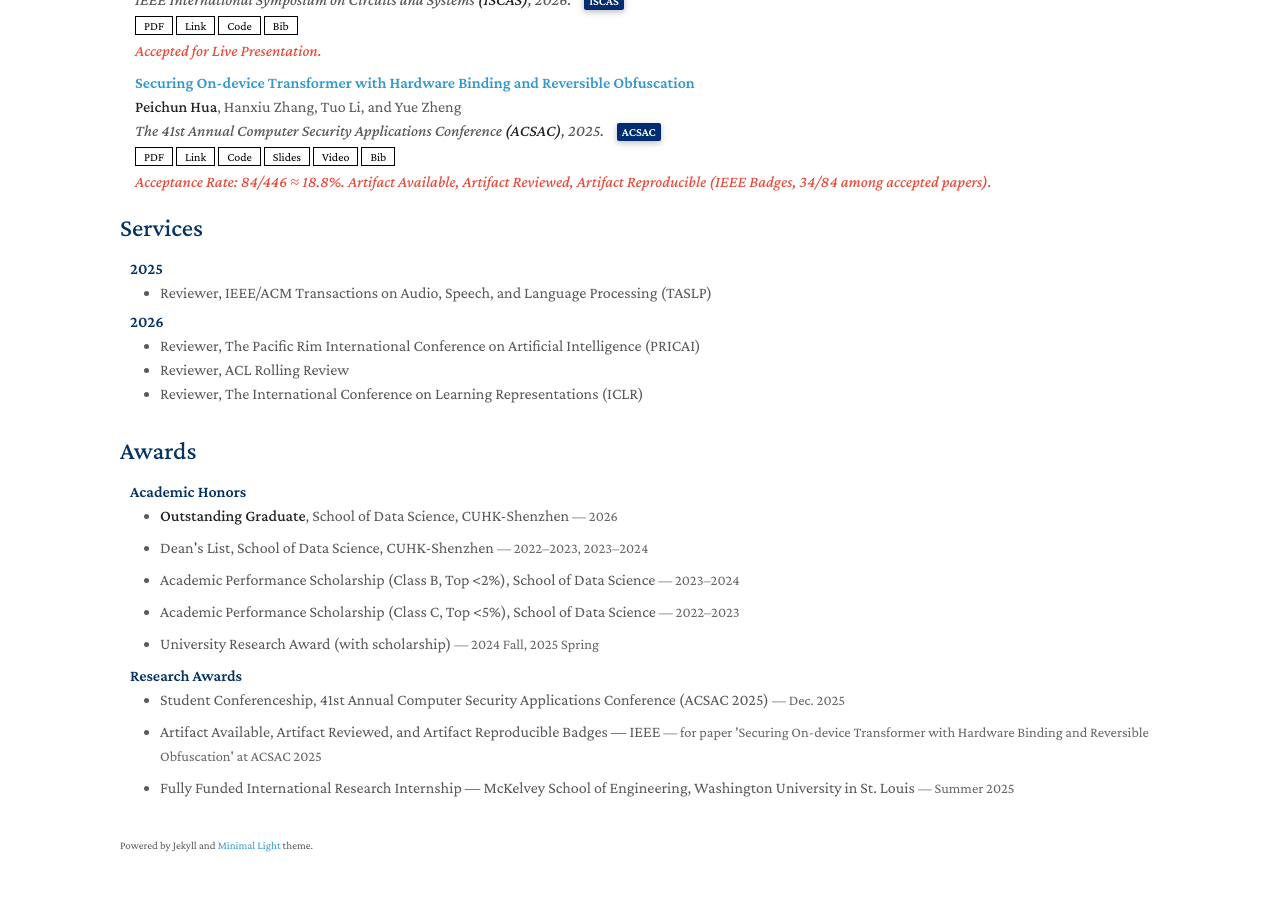
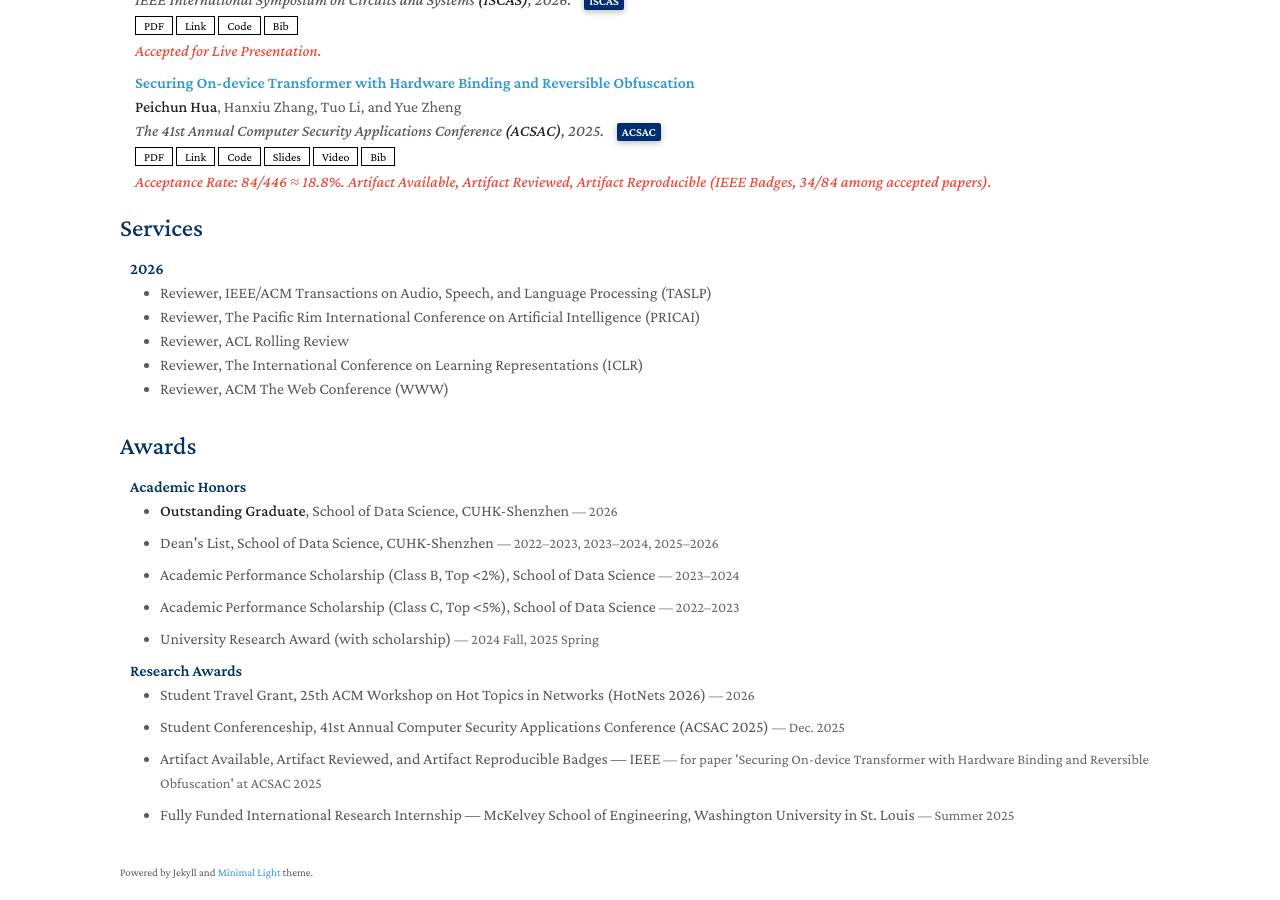
Before and after one commit to sarendis56/sarendis56.github.io, a Jekyll site: the page built from index.md, in a window 1280 px wide and 900 px high, scrolled down 1471 px. Built offline with Jekyll 4.4.1, drawn with Linux system fonts in a browser that asks for light colours; a style sheet for code colours, icons or effects is not loaded.

Commit message:
Update 10.24

```diff
--- a/_data/awards.yml
+++ b/_data/awards.yml
@@ -2,7 +2,7 @@ main:
   - ["Academic Honors",
      [
        {"title": "<strong>Outstanding Graduate</strong>, School of Data Science, CUHK-Shenzhen", "details": "2026"},
-       {"title": "Dean's List, School of Data Science, CUHK-Shenzhen", "details": "2022–2023, 2023–2024"},
+       {"title": "Dean's List, School of Data Science, CUHK-Shenzhen", "details": "2022–2023, 2023–2024, 2025–2026"},
        {"title": "Academic Performance Scholarship (Class B, Top <2%), School of Data Science", "details": "2023–2024"},
        {"title": "Academic Performance Scholarship (Class C, Top <5%), School of Data Science", "details": "2022–2023"},
        {"title": "University Research Award (with scholarship)", "details": "2024 Fall, 2025 Spring"}
@@ -10,6 +10,7 @@ main:
   ]
   - ["Research Awards",
      [
+       {"title": "Student Travel Grant, 25th ACM Workshop on Hot Topics in Networks (HotNets 2026)", "details": "2026"},
        {"title": "Student Conferenceship, 41st Annual Computer Security Applications Conference (ACSAC 2025)", "details": "Dec. 2025", "link": "https://www.acsac.org/2025/submissions/conferenceships/"},
        {"title": "Artifact Available, Artifact Reviewed, and Artifact Reproducible Badges — IEEE", "details": "for paper 'Securing On-device Transformer with Hardware Binding and Reversible Obfuscation' at ACSAC 2025"},
        {"title": "Fully Funded International Research Internship — McKelvey School of Engineering, Washington University in St. Louis", "details": "Summer 2025"}
--- a/_data/services.yml
+++ b/_data/services.yml
@@ -1,13 +1,10 @@
 main:
-  - ["2025",
+  - ["2026",
      [
        {"title": "Reviewer, IEEE/ACM Transactions on Audio, Speech, and Language Processing (TASLP)", "link": "https://ieeexplore.ieee.org/xpl/RecentIssue.jsp?punumber=10376"},
+       {"title": "Reviewer, The Pacific Rim International Conference on Artificial Intelligence (PRICAI)", "link": "https://2026.pricai.org/"},
+       {"title": "Reviewer, ACL Rolling Review", "link": "https://aclrollingreview.org/"},
+       {"title": "Reviewer, The International Conference on Learning Representations (ICLR)", "link": "https://iclr.cc/Conferences/2027"},
+       {"title": "Reviewer, ACM The Web Conference (WWW)", "link": "https://www.thewebconf.org/"}
      ]
   ]
-  - ["2026",
-     [
-       {"title": "Reviewer, The Pacific Rim International Conference on Artificial Intelligence (PRICAI)", "link": "https://2026.pricai.org/"},
-       {"title": "Reviewer, ACL Rolling Review", "link": "https://aclrollingreview.org/"},
-       {"title": "Reviewer, The International Conference on Learning Representations (ICLR)", "link": "https://iclr.cc/Conferences/2027"}
-     ]
-  ]
```
Also changed, not shown: 1 other file.
